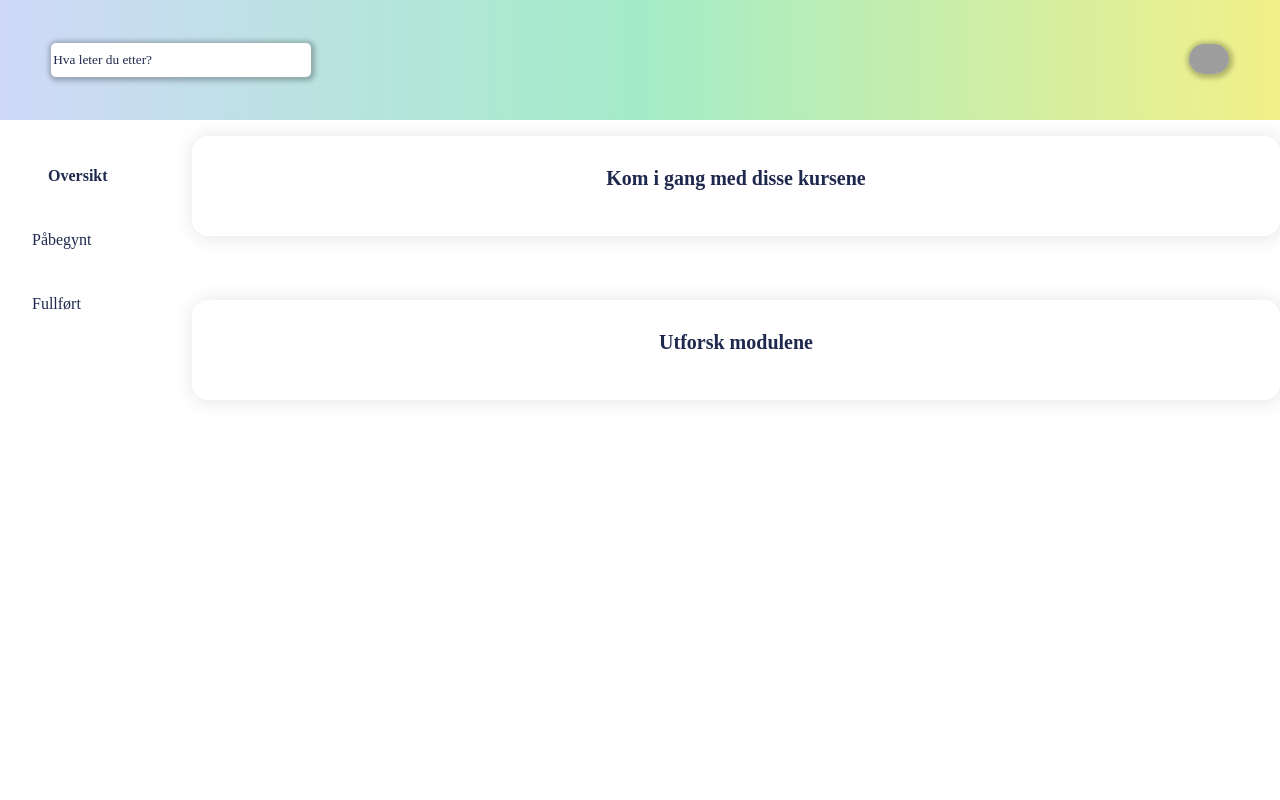
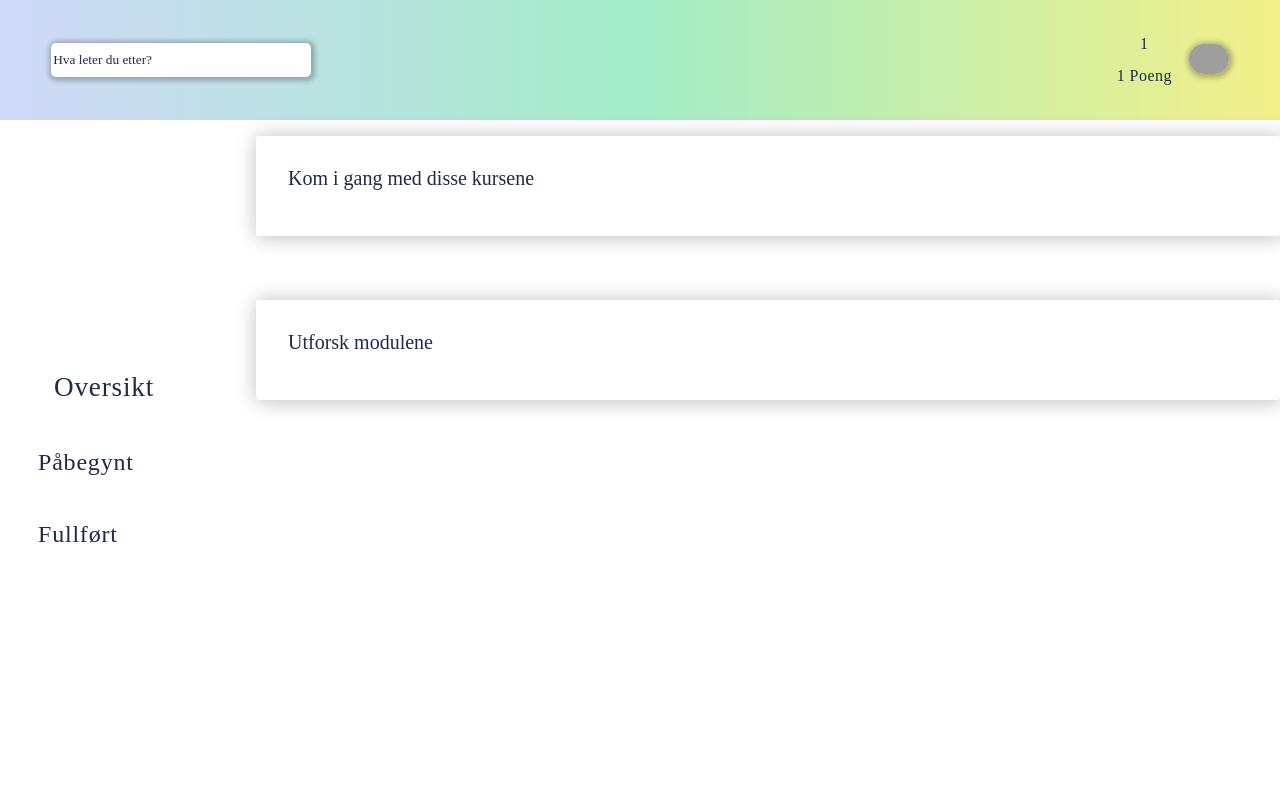
Before and after one commit to mrdoggel/Trivselslaben, a PHP site: page /forside.php in a window 1280 px wide. Run offline with PHP 8.4, Linux system fonts and the light colour scheme; the visitor is signed in with stand-in values (Sample User, id 1); data that the repository does not hold is empty; grey boxes are pictures that could not be loaded.

Commit message:
litt mer

```diff
--- a/assets/css/forside.css
+++ b/assets/css/forside.css
@@ -82,15 +82,27 @@ nav {
   font-size: 1.25rem;
   float: left;
 }
-
-nav ul li {
+main nav {
+  min-height: 85vh;
+  max-height: 85vh;
+  display: flex;
+  justify-content:center;
+  align-items: center;
+}
+main nav ul li {
   margin: 3rem 0rem 3rem 0rem;
-  padding-left: 2rem;
+  letter-spacing: 0.05rem;
+  font-size: 1.5rem;
+  transition: all 0.4s;
 }
-
+main nav ul li:hover{
+  font-weight: lighter;
+  font-size: 1.7rem;
+}
 .active {
-  font-weight: bold;
+  font-weight: lighter;
   padding-left: 1rem;
+  font-size: 1.7rem;
 }
 
 
@@ -99,8 +111,8 @@ h1 {
   font-size: 1.75rem;
   width: 100%;
   padding: 3rem;
-  font-weight: bold;
-  text-align: center;
+  font-weight: 500;
+  text-align: left;
 }
 
 h4 {
@@ -113,7 +125,7 @@ h4 {
 
 p {
   font-size: 1rem;
-  font-weight: lighter;
+  font-weight: 500;
   line-height: 150%;
   letter-spacing: 0.03rem;
   text-align: center;
@@ -122,13 +134,13 @@ p {
 
 section {
   float: right;
-  width: 85%;
+  width: 80%;
   display: flex;
   flex-wrap: wrap;
   justify-content: space-evenly;
   margin-top: 1rem;
-  box-shadow: 1px 1px 20px 1px rgb(0 0 0 / 10%);
-  border-radius: 1rem;
+  box-shadow: 1px 1px 20px 1px rgb(0 0 0 / 25%);
+  border-radius: 0.2rem;
   padding-bottom: 2rem;
   margin-bottom: 3rem;
 }
@@ -137,12 +149,12 @@ section {
   border-radius: 1rem;
   width: 15%;
   margin: 0rem 3rem 3rem 3rem;
-  box-shadow: 1px 1px 20px 1px rgb(0 0 0 / 20%);
+  box-shadow: 1px 1px 20px 1px rgb(0 0 0 / 15%);
   text-align: center;
   display: flex;
   flex-wrap: wrap;
   justify-content: center;
-  transition: all 0.3s;
+  transition: all 0.7s;
 }
 
 .kurs img {
@@ -151,10 +163,13 @@ section {
   margin: 1rem;
   align-self: center;
 }
-
+.kurs p{
+  transition: all 0.5s;
+  cursor: pointer;
+}
 .bottom {
-  border-bottom-left-radius: 1rem;
-  border-bottom-right-radius: 1rem;
+  border-bottom-left-radius: 0.5rem;
+  border-bottom-right-radius: 0.5rem;
   align-items: center;
   justify-content: center;
   display: flex;
--- a/assets/js/minside.js
+++ b/assets/js/minside.js
@@ -42,7 +42,7 @@ function inputFokus(e){
 function inputFokusReset(e) {
   e.preventDefault();
   const $inputFelt = document.querySelector("#myInput");
-  $inputFelt.placeholder == "" ? $inputFelt.placeholder = "Legg til interesser ..." : "";
+  $inputFelt.placeholder == "" ? $inputFelt.placeholder = "Søk og finn interesser ..." : "";
   document.querySelector("#myDropdown").classList.remove("show");
 }
 
--- a/assets/js/oversiktssider.js
+++ b/assets/js/oversiktssider.js
@@ -12,19 +12,12 @@ function init() {
 
 function kursHover(e){
     e.preventDefault();
-    document.querySelector(`#${e.currentTarget.id} p`).style.fontWeight = "bold";
-    document.querySelector(`#${e.currentTarget.id} p`).style.fontWeight = "5%";
-    document.querySelector(`#${e.currentTarget.id} .bottom`).style.height = "60%";
-    document.querySelector(`#${e.currentTarget.id}`).style.width = "20%";
-    document.querySelector(`#${e.currentTarget.id}`).parentElement.style.paddingBottom = "4rem";
-    document.querySelector(`#${e.currentTarget.id}`).style.transition = "all 0.3s";
+    document.querySelector(`#${e.currentTarget.id} p`).style.fontSize = "larger";
+    document.querySelector(`#${e.currentTarget.id} p`).style.fontWeight = "normal";
 }
 
 function kursLeave(e){
     e.preventDefault();
     document.querySelector(`#${e.currentTarget.id} p`).attributeStyleMap.delete("font-weight");
     document.querySelector(`#${e.currentTarget.id} p`).attributeStyleMap.delete("font-size");
-    document.querySelector(`#${e.currentTarget.id} .bottom`).attributeStyleMap.delete("height");
-    document.querySelector(`#${e.currentTarget.id}`).attributeStyleMap.delete("width");
-    document.querySelector(`#${e.currentTarget.id}`).parentElement.attributeStyleMap.delete("padding-bottom");
 }
--- a/assets/reuse/navbar.php
+++ b/assets/reuse/navbar.php
@@ -6,13 +6,16 @@
         </div>
     <div id="profil">
         <div id ="navn_poeng">
+            <p>
             <?php
-                //echo $_SESSION['navn'];
+                echo $_SESSION['fnavn'];
             ?>
-            <br>
+            </p>
+            <p>
             <?php
-                //echo $_SESSION['poeng'] . " Poeng";
+                echo $_SESSION['poeng'] . " Poeng";
             ?>
+            </p>
         </div>
         <!-- Lagt inn link til min side her -->
         <div id="profilbilde">
--- a/minside.php
+++ b/minside.php
@@ -97,7 +97,7 @@
                         <div class="dropdown">
 
                                 <!--<input id="myInput" onfocus="myFunction()" onfocusout="myFunction2()" type="text" placeholder="Legg til interesser..." onkeyup="filterFunction()">-->
-                                <input id="myInput" type="text" placeholder="Legg til interesser...">
+                                <input id="myInput" type="text" placeholder="Søk og finn interesser ...">
 
                                 <div id="myDropdown" class="dropdown-content">
 
```
Also changed, not shown: assets/css/minside.css (+33 -10 lines), assets/css/registreringspm.css (+38 -8 lines), assets/js/registrering.js (+15 -1 lines), registreringspm.php (+15 -11 lines), assets/images/quiz-img-økonomi.jpg (added).
